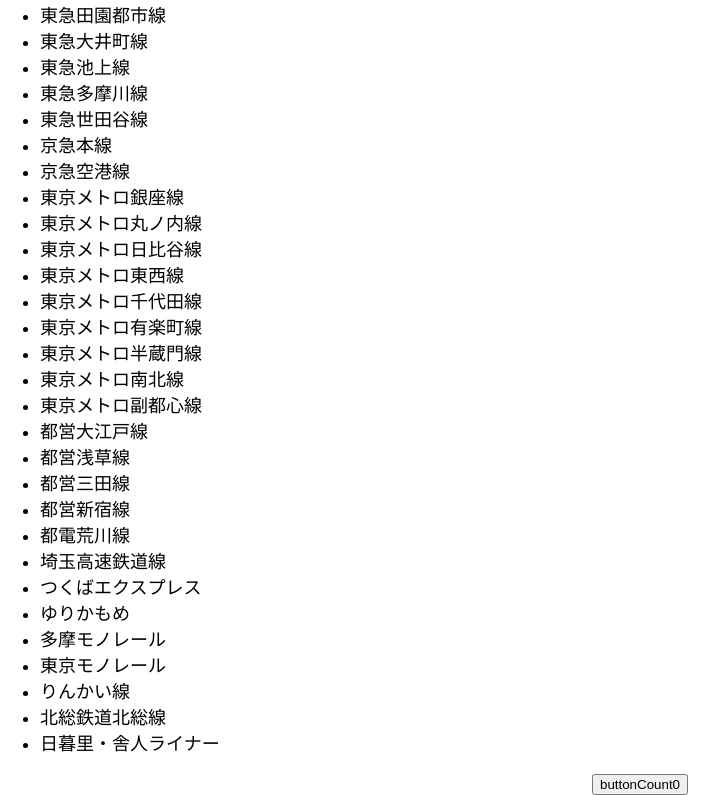
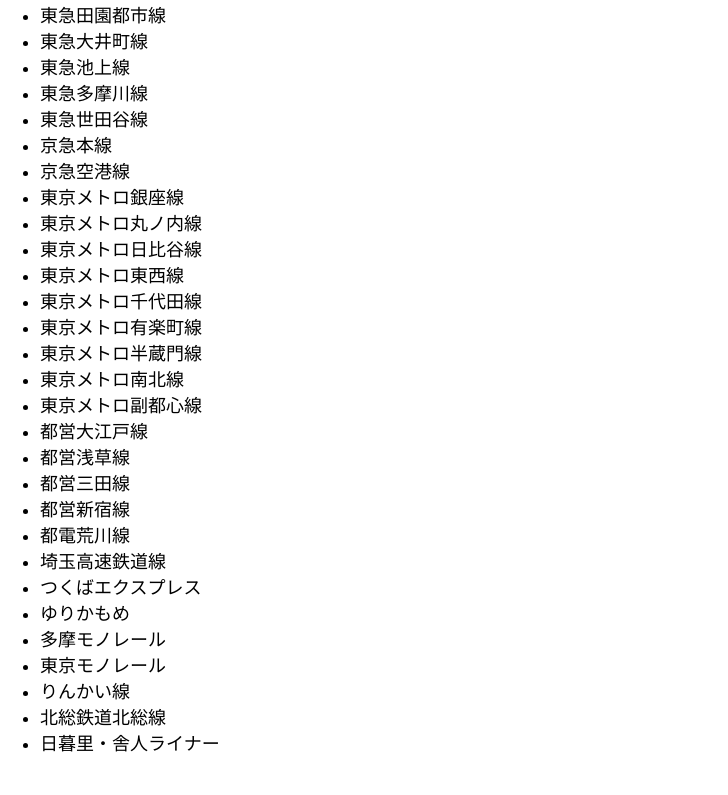
Before and after one commit to YutamaKotaro/slides, a React (Create React App) app in the folder myapp/: page / in a window 1280 px wide. Shown: the part 1533-2328 px from the top of the page, without its empty margins (0-728 px from the left). After the commit the page ends 2306 px from the top, so only its background shows below. Built offline with nearby package versions, Linux system fonts and the light colour scheme.

Commit message:
fix typo

```diff
--- a/myapp/src/App.js
+++ b/myapp/src/App.js
@@ -1,7 +1,6 @@
 import React, { Component } from 'react';
 import logo from './logo.svg';
 import './App.css';
-import Text from './Text';
 import Button from './Button';
 import Lines from './Lines'
 
@@ -15,8 +14,6 @@
         </div>
         <div className="App-intro">
           <Lines />
-          <Button />
-          <Text text="ハンズオン" />
         </div>
       </div>
     );
--- a/myapp/src/Text.js
+++ b/myapp/src/Text.js
@@ -15,7 +15,7 @@
   }
 
  render() {
-   const text = this.state.showText? this.props.text : '';
+   const text = this.state.showText? this.props.text : '　';
    return (
      <div>
        <span style={{color: "red"}}>
```
Also changed, not shown: 1 other file (tests, documents, lock files or other folders).
